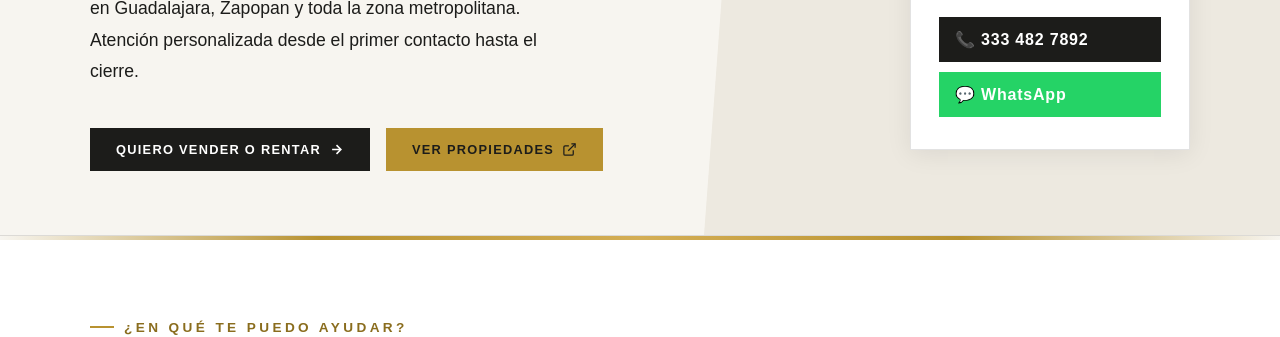
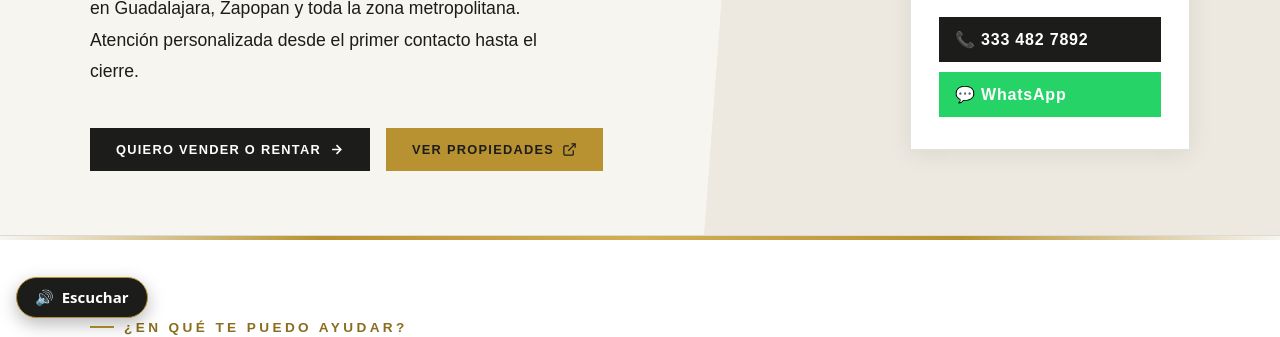
Before and after one commit to rgarcia784-alt/century21-liz-cardenas, a plain HTML site: page liz-cardenas-index.html in a window 1280 px wide. Shown: the part 464-801 px from the top of the page. Drawn offline with Linux system fonts and the light colour scheme.

Commit message:
Add files via upload

```diff
--- a/liz-cardenas-index.html
+++ b/liz-cardenas-index.html
@@ -1302,5 +1302,6 @@
   });
 </script>
 
+<script src="/escuchar.js?v=1" data-bg="#1C1C1A" data-bg-hover="#2A2A28" data-accent="#B89230" data-highlight="#D4AE55" defer></script>
 </body>
 </html>
```
Also changed, not shown: noticia-curp-de-tu-casa-clave-unica-catastral.html (+1 -0 lines), propiedad-casa-en-venta-col-obrera-guadalajara-977411.html (+1 -0 lines), propiedad-casa-en-venta-en-alta-california-tlajomulco-de-zuniga-1235320.html (+1 -0 lines), propiedad-casa-en-venta-en-campo-real-zapopan-1067858.html (+1 -0 lines), propiedad-casa-en-venta-en-campo-real-zapopan-1068070.html (+1 -0 lines), propiedad-casa-en-venta-en-el-fraccionamiento-el-sereno-tlaquepaque-jalisco-1234518.html (+1 -0 lines), propiedad-casa-en-venta-en-las-canadas-zapopan-592002.html (+1 -0 lines), propiedad-casa-en-venta-en-los-olivos-tlaquepaque-1238166.html (+1 -0 lines), propiedad-casa-en-venta-iguala-de-la-independencia-guerrero-454520.html (+1 -0 lines), propiedad-departamento-en-venta-en-centro-guadalajara-1151136.html (+1 -0 lines), propiedad-departamento-en-venta-en-el-roble-tateposco-tlaquepaque-jalisco-1236039.html (+1 -0 lines), propiedad-departamento-en-venta-en-pinar-de-la-calma-zapopan-1243053.html (+1 -0 lines), propiedad-loft-en-venta-colonia-americana-guadalajara-243183.html (+1 -0 lines), propiedad-terreno-en-venta-en-los-cajetes-zapopan-464672.html (+1 -0 lines), 5 more files.
